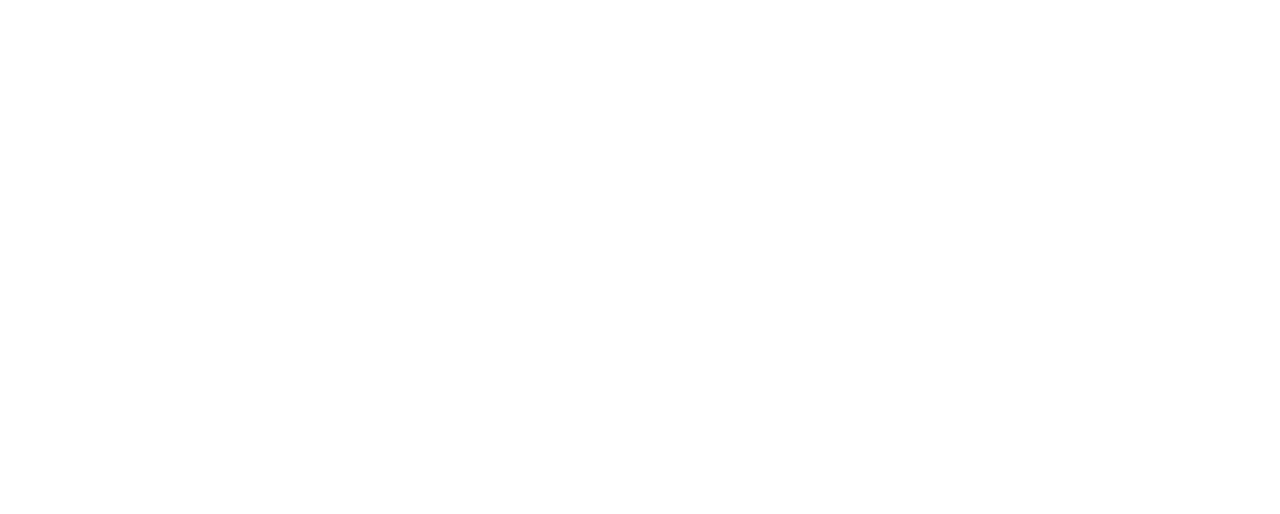
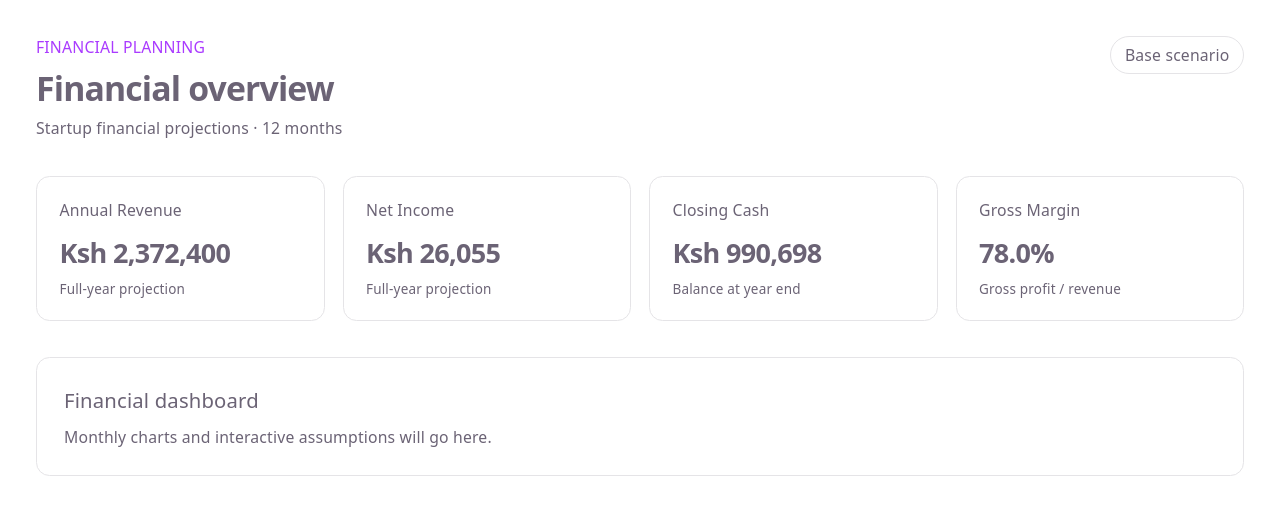
Before and after one commit to josephmangara/financial-modelling, a React (Vite) app: page / in a window 1280 px wide. Shown: the top 514 px of the page. Built offline with nearby package versions, Linux system fonts and the light colour scheme.

Commit message:
overview page

```diff
--- a/src/App.jsx
+++ b/src/App.jsx
@@ -1,12 +1,47 @@
 
+import { useMemo } from "react";
+import { defaultModel } from "./data/defaultModel.js";
+import { calculateFinancialModel } from "./calculations/financialModel.js";
+import FinancialKPIs from "./components/FinancialKPIs.jsx";
 
-function App() {
+export default function App() {
+  const results = useMemo(
+    () => calculateFinancialModel(defaultModel),
+    []
+  );
 
   return (
-    <>
+    <main className="min-h-screen bg-(--bg) p-5 text-(--text) sm:p-8">
+      <div className="mx-auto max-w-7xl space-y-8">
+        <header className="flex flex-wrap items-start justify-between gap-4">
+          <div>
+            <p className="text-sm text-(--accent)">
+              FINANCIAL PLANNING
+            </p>
 
-    </>
-  )
+            <h1 className="mt-2 text-3xl font-semibold tracking-tight">
+              Financial overview
+            </h1>
+
+            <p className="mt-2 text-sm text-(--muted)">
+              Startup financial projections · 12 months
+            </p>
+          </div>
+
+          <span className="rounded-full border border-(--border) px-3 py-1.5 text-sm">
+            Base scenario
+          </span>
+        </header>
+
+        <FinancialKPIs results={results} />
+
+        <section className="rounded-xl border border-(--border) bg-(--surface) p-6">
+          <h2 className="text-lg font-medium">Financial dashboard</h2>
+          <p className="mt-2 text-sm text-(--muted)">
+            Monthly charts and interactive assumptions will go here.
+          </p>
+        </section>
+      </div>
+    </main>
+  );
 }
-
-export default App
--- a/src/components/FinancialKPIs.jsx
+++ b/src/components/FinancialKPIs.jsx
@@ -0,0 +1,78 @@
+
+const formatCurrency = (value) =>
+  new Intl.NumberFormat("en-KE", {
+    style: "currency",
+    currency: "KES",
+    maximumFractionDigits: 0,
+  }).format(value);
+
+const metrics = [
+  {
+    label: "Annual Revenue",
+    key: "revenue",
+  },
+  {
+    label: "Net Income",
+    key: "netIncome",
+  },
+  {
+    label: "Closing Cash",
+    key: "closingCash",
+  },
+  {
+    label: "Gross Margin",
+    key: "grossMargin",
+    percentage: true,
+  },
+];
+
+export default function FinancialKPIs({ results }) {
+  const totals = results.reduce(
+    (acc, month) => ({
+      revenue: acc.revenue + month.revenue,
+      netIncome: acc.netIncome + month.netIncome,
+    }),
+    { revenue: 0, netIncome: 0 }
+  );
+
+  const finalMonth = results.at(-1);
+
+  const values = {
+    ...totals,
+    closingCash: finalMonth?.closingCash ?? 0,
+    grossMargin:
+      totals.revenue === 0
+        ? 0
+        : results.reduce(
+            (sum, month) => sum + month.grossProfit,
+            0
+          ) / totals.revenue,
+  };
+
+  return (
+    <section className="grid grid-cols-1 gap-4 sm:grid-cols-2 xl:grid-cols-4">
+      {metrics.map(({ label, key, percentage }) => (
+        <article
+          key={key}
+          className="rounded-xl border border-(--border) bg-(--surface) p-5"
+        >
+          <p className="text-sm text-(--muted)">{label}</p>
+
+          <p className="mt-3 text-2xl font-semibold tracking-tight">
+            {percentage
+              ? `${(values[key] * 100).toFixed(1)}%`
+              : formatCurrency(values[key])}
+          </p>
+
+          <p className="mt-2 text-xs text-(--muted)">
+            {key === "closingCash"
+              ? "Balance at year end"
+              : key === "grossMargin"
+                ? "Gross profit / revenue"
+                : "Full-year projection"}
+          </p>
+        </article>
+      ))}
+    </section>
+  );
+}
```
